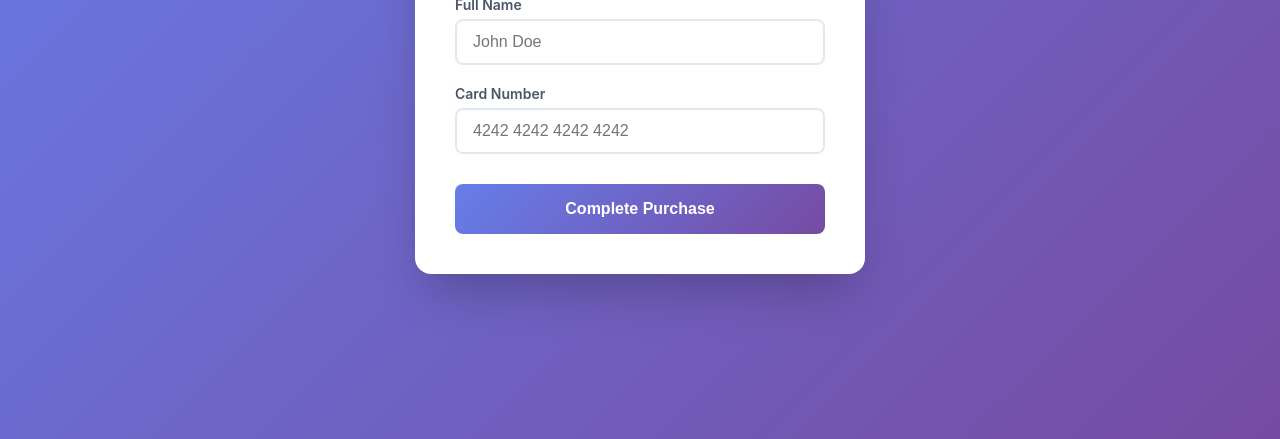
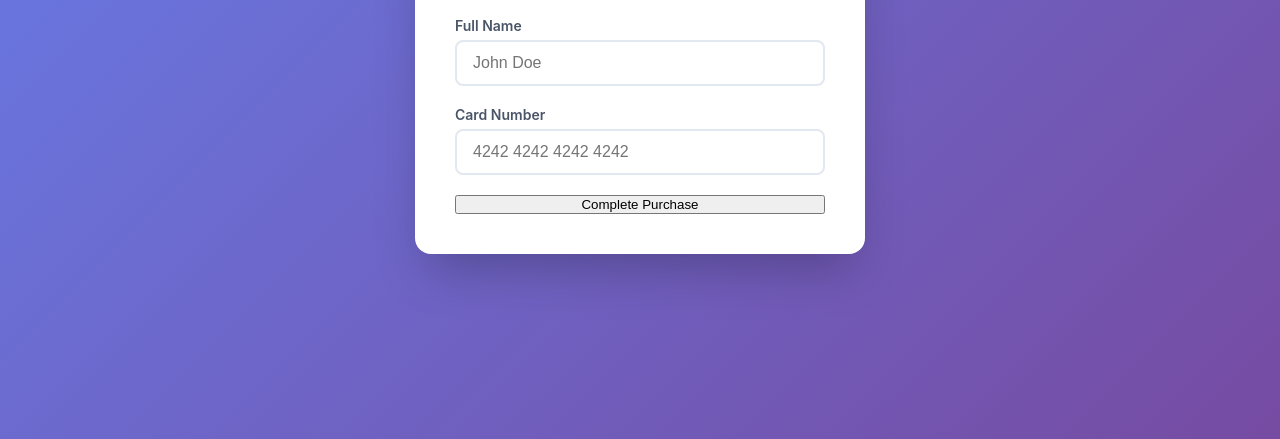
Before and after one commit to Vens-i/sentry-demo-form, a plain HTML site: page checkout.html in a window 1280 px wide. Shown: the part 361-800 px from the top of the page. Drawn offline with Linux system fonts and the light colour scheme.

Commit message:
Update button class from 'checkout-btn' to 'checkout-button'.

```diff
--- a/checkout.html
+++ b/checkout.html
@@ -48,7 +48,7 @@
       </div>
 
       <!-- BREAKPOINT: This button's class can be changed to break tests -->
-      <button type="submit" class="checkout-btn">
+      <button type="submit" class="checkout-button">
         Complete Purchase
       </button>
     </form>
```
